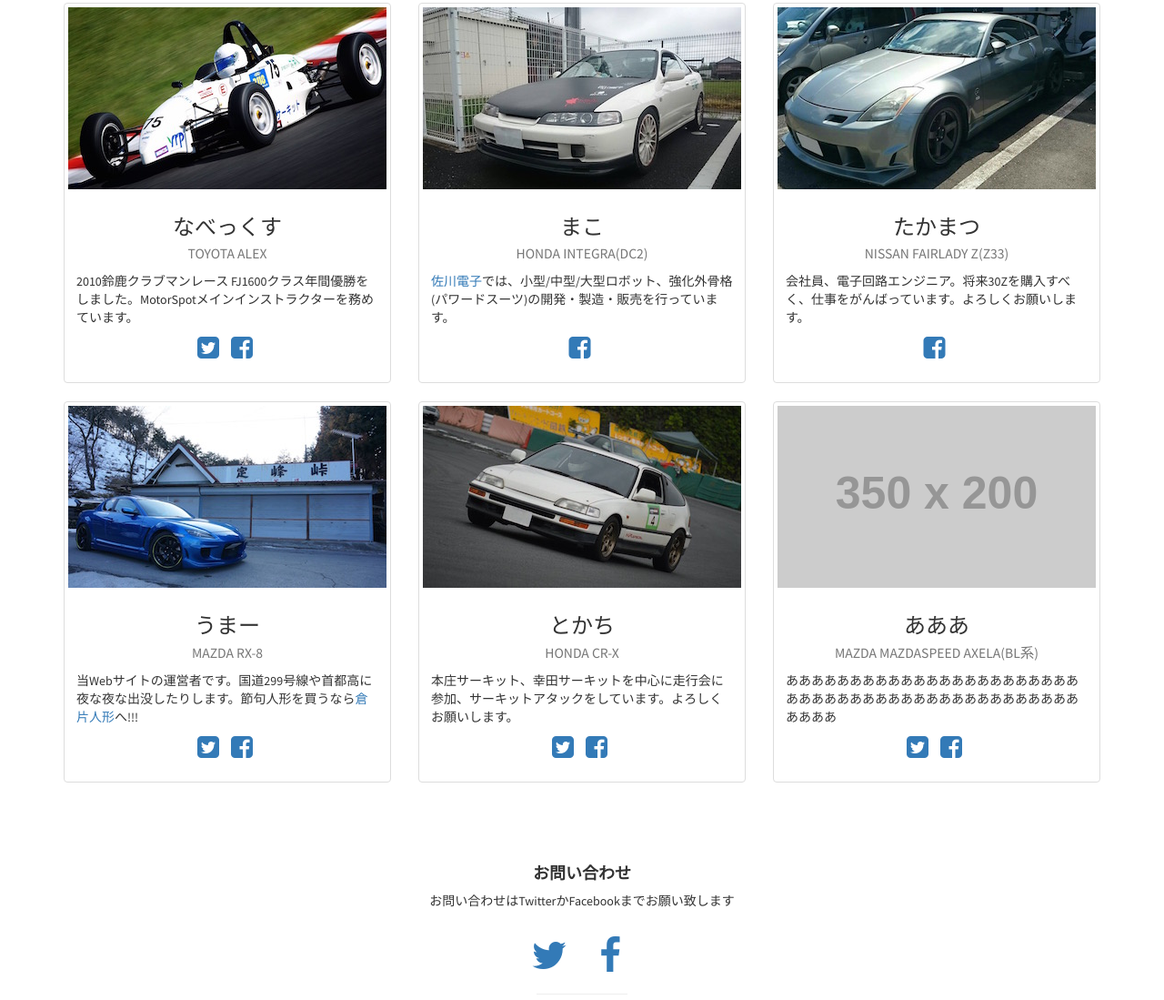
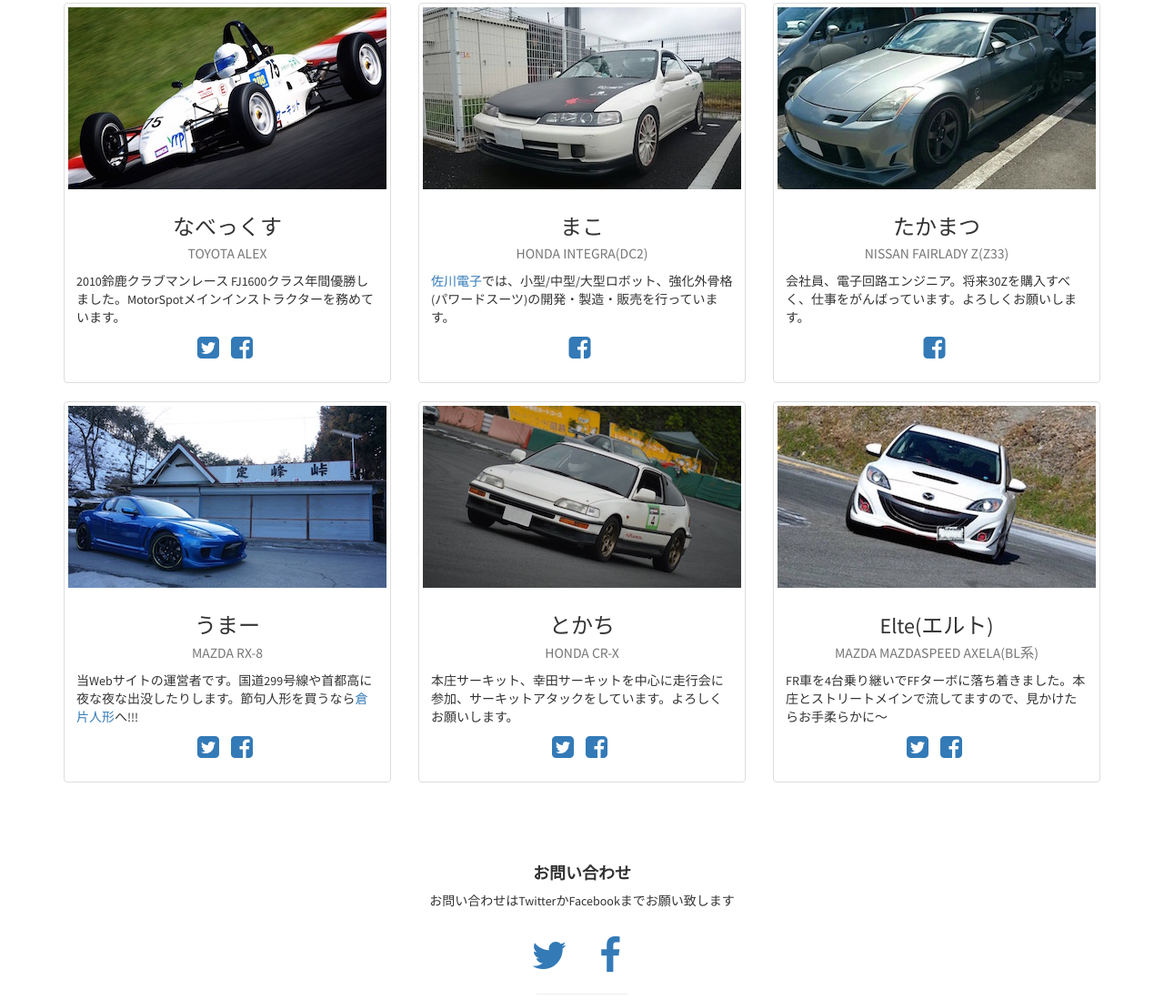
Before and after one commit to umaaaaa/Motorspot, a plain HTML site: page index.html in a window 1280 px wide. Shown: the part 2089-3188 px from the top of the page at 91% size. Drawn offline with Linux system fonts and the light colour scheme; placeholder pictures from the web are drawn by us.

Commit message:
elteのプロフィール編集

```diff
--- a/index.html
+++ b/index.html
@@ -186,7 +186,7 @@
                 <h3>なべっくす<br>
                   <small>TOYOTA ALEX</small>
                 </h3>
-                <p class="text-left">2010鈴鹿クラブマンレース FJ1600クラス年間優勝をしました。MotorSpotメインインストラクターを務めています。</p>
+                <p class="text-left">2010鈴鹿クラブマンレース FJ1600クラス年間優勝しました。MotorSpotメインインストラクターを務めています。</p>
                 <ul class="list-inline">
                   <li><a href="https://twitter.com/nabe_zze123" target="_blank"><i class="fa fa-2x fa-twitter-square"></i></a>
                   </li>
@@ -262,12 +262,12 @@
           </div>
           <div class="col-md-4 text-center">
             <div class="thumbnail">
-              <img class="img-responsive" src="http://placehold.it/350x200" alt="">
+              <img class="img-responsive" src="static/img/elte.jpg" alt="">
               <div class="caption">
-                <h3>あああ<br>
+                <h3>Elte(エルト)<br>
                   <small>MAZDA MAZDASPEED AXELA(BL系)</small>
                 </h3>
-                <p class="text-left">ああああああああああああああああああああああああああああああああああああああああああああああああああ</p>
+                <p class="text-left">FR車を4台乗り継いでFFターボに落ち着きました。本庄とストリートメインで流してますので、見かけたらお手柔らかに〜</p>
                 <ul class="list-inline">
                   <li><a href="https://twitter.com/ElteMHR" target="_blank"><i class="fa fa-2x fa-twitter-square"></i></a>
                   </li>
```
Also changed, not shown: static/img/elte.jpg (added).
